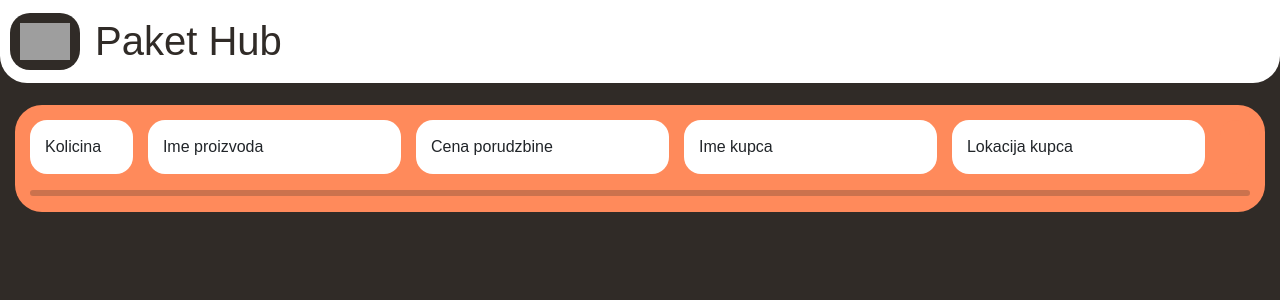
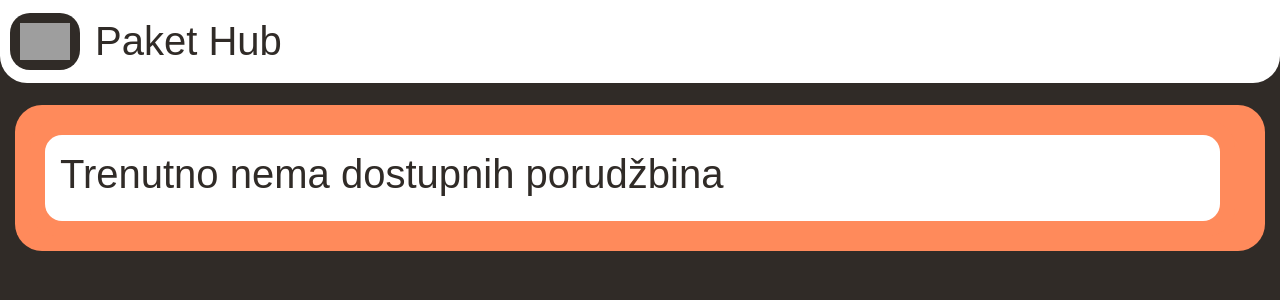
Before and after one commit to wirke/plog, a Flask app: page /proizvodjac/porudzbine in a window 1280 px wide. Shown: the top 300 px of the page. Run offline with Flask 3, Linux system fonts and the light colour scheme; the visitor is signed in with stand-in values (Sample User, id 1); data that the repository does not hold is empty; some libraries are stand-ins or nearby versions; some web fonts are replaced; grey boxes are pictures that could not be loaded.

Commit message:
breaking the world

```diff
--- a/app.py
+++ b/app.py
@@ -517,13 +517,13 @@ def proizvod(proizvod_id) -> html:
     if request.method == "POST":
         if 'azuriraj_proizvod' in request.form:
             upit = """UPDATE proizvod
-            SET ime= %s, kategorija= %s, cena= %s, kolicina = %s
+            SET ime= %s, kategorija= %s, cena= %s, opis = %s
             WHERE id = %s
             """
-            vrednosti = (request.form['prIme'], request.form['prKategorija'],request.form['prCena'],request.form['prKolicina'], proizvod_id)
+            vrednosti = (request.form['prIme'], request.form['prKategorija'],request.form['prCena'],request.form['prOpis'], proizvod_id)
             kursor.execute(upit, vrednosti)
             konekcija.commit()
-            return redirect(url_for('porudzbine_proizvoda'))
+            return redirect(url_for('moji_proizvodi'))
         elif 'dodavanje' in request.form:
             upit = """INSERT INTO
             sadrzi (proizvod_id, skladiste_id, kolicina)
@@ -531,9 +531,9 @@ def proizvod(proizvod_id) -> html:
             """
             kursor.execute(upit, (proizvod_id, request.form.get('izabrano_skl'), request.form.get('quantity'),))
             konekcija.commit()
-            return redirect(url_for('porudzbine_proizvoda'))
+            return redirect(url_for('pregledaj_magacine'))
 
-    upit_pr= """SELECT p.id, p.ime, p.kategorija, p.cena, p.kolicina
+    upit_pr= """SELECT p.id, p.ime, p.kategorija, p.cena, p.opis
     FROM proizvod p
     WHERE p.id = %s
     """
--- a/templates/proizvodjac/porudzbine.html
+++ b/templates/proizvodjac/porudzbine.html
@@ -3,6 +3,7 @@
 {% block content %}
 <div class="display">
     <div class="kontejner">
+        {% if porudzbine %}
         <div class="red col-12">
             <div class="blok col-1">
                 Kolicina
@@ -52,6 +53,13 @@
             </div>
         </div>
         {% endfor %}
+        {% else %}
+        <div class="kontejner">
+            <div class="blok">
+                <h1>Trenutno nema dostupnih porudžbina</h1>
+            </div>
+        </div>
+        {% endif %}
     </div>
 </div>
 {% endblock %}
--- a/templates/proizvodjac/proizvod.html
+++ b/templates/proizvodjac/proizvod.html
@@ -9,7 +9,7 @@
             <div class="red col-12" style="padding-right: 15px; padding-bottom: 15px;">
 
                 <div style="margin-right: 15px;">
-                    <button class="blok2 sabmit" type="submit">
+                    <button class="blok2 sabmit" type="submit" name="azuriraj_proizvod">
                         <i class="fa-solid fa-pen" style="color:#fff;"></i>
                     </button>
                 </div>
@@ -24,7 +24,7 @@
                     <input class="blok col-12" type="text" name="prCena" value="{{ pr.cena }}">
                 </div>
                 <div class="vlaga zadnji">
-                    <input class="blok col-12" type="text" name="prKolicina" value="{{ pr.kolicina }}">
+                    <input class="blok col-12" type="text" name="prOpis" value="{{ pr.opis }}">
                 </div>
             </div>
              {% endfor %}
```
Also changed, not shown: templates/proizvodjac/magacini.html (+9 -1 lines), templates/proizvodjac/moji-proizvodi.html (+28 -8 lines).
